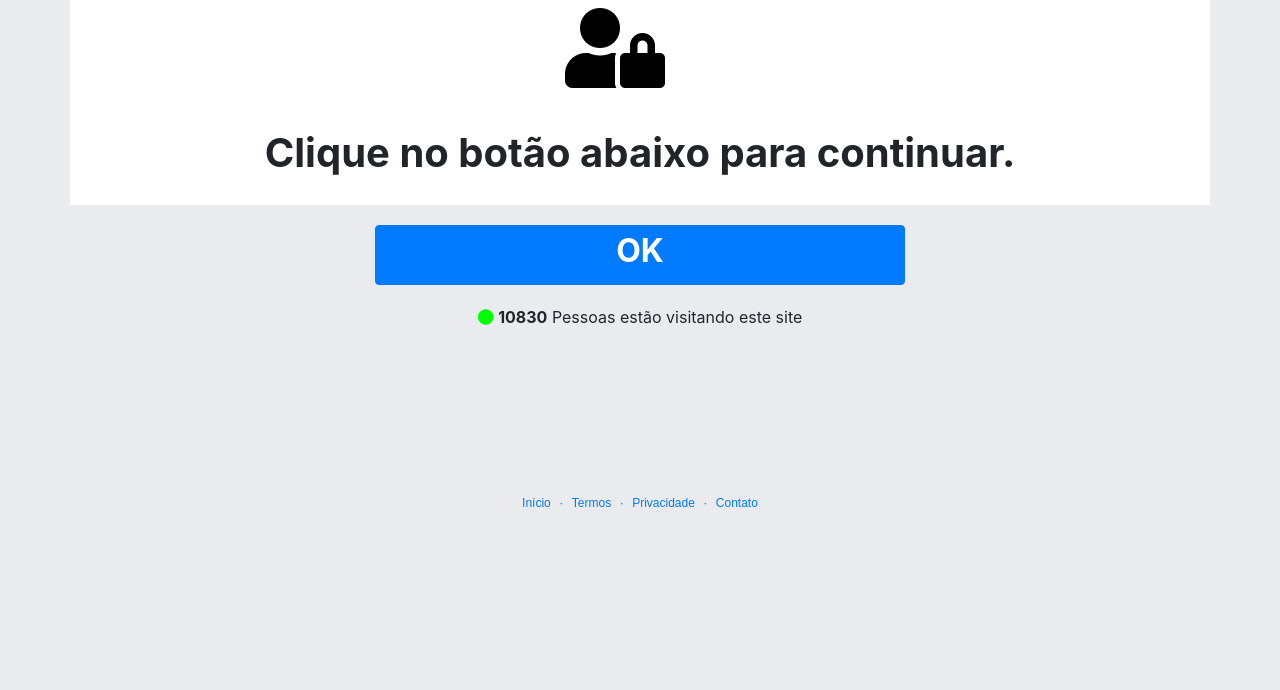
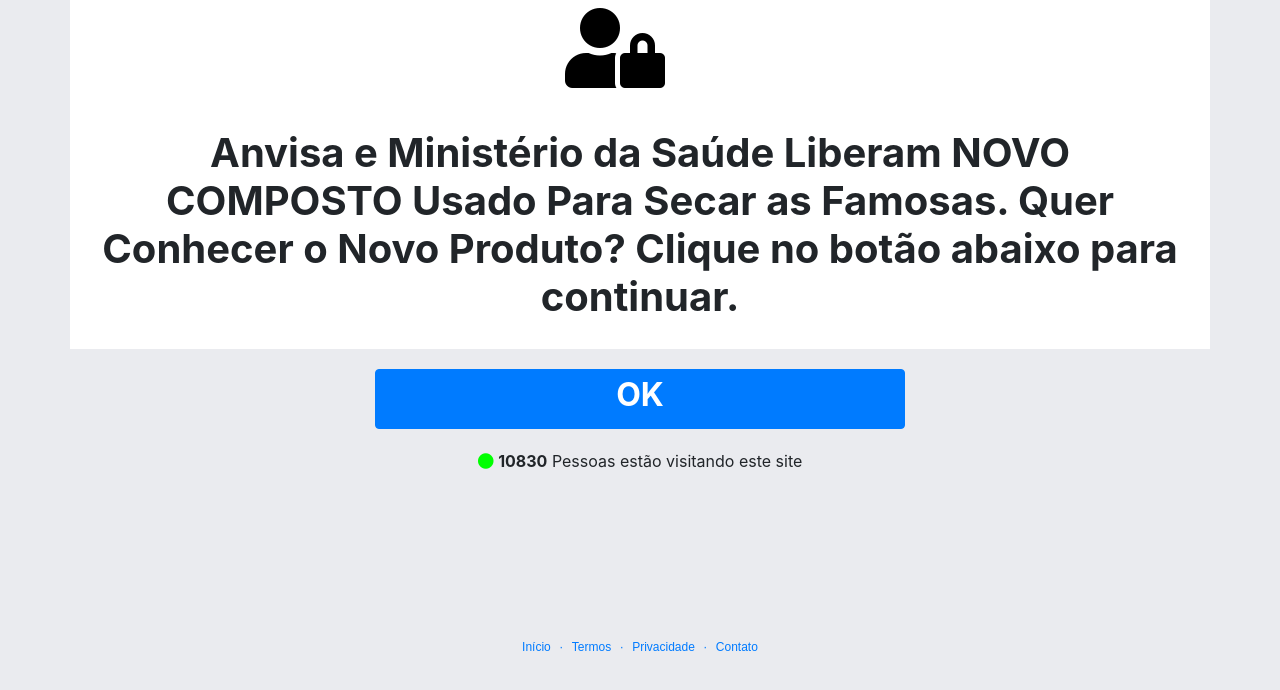
Before and after one commit to vidasaudavel/acesse-agora-presell, a plain HTML site: page index.html in a window 1280 px wide. Shown: the part 80-770 px from the top of the page. Drawn offline with Linux system fonts and the light colour scheme.

Commit message:
Update index.html

```diff
--- a/index.html
+++ b/index.html
@@ -74,7 +74,7 @@
 	  </div>
 	  <div class="row" style="background-color: white;">
 	    <div class="col" style="padding: 20px;">
-	      <h1 style="text-align: center; font-weight: bold;">Clique no botão abaixo para continuar.</h1>
+	      <h1 style="text-align: center; font-weight: bold;">Anvisa e Ministério da Saúde Liberam NOVO COMPOSTO Usado Para Secar as Famosas. Quer Conhecer o Novo Produto? Clique no botão abaixo para continuar.</h1>
 	    </div>
 	  </div>
 	  <div class="row">
```
